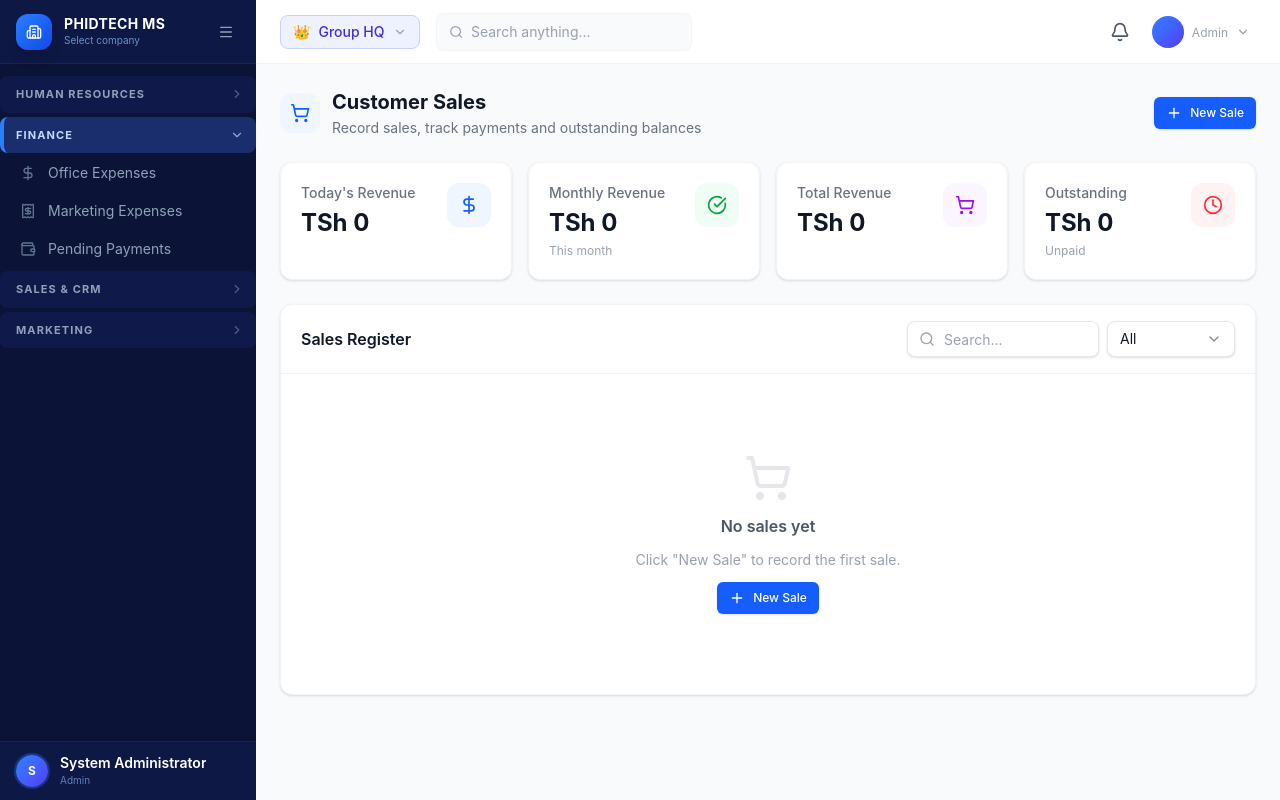
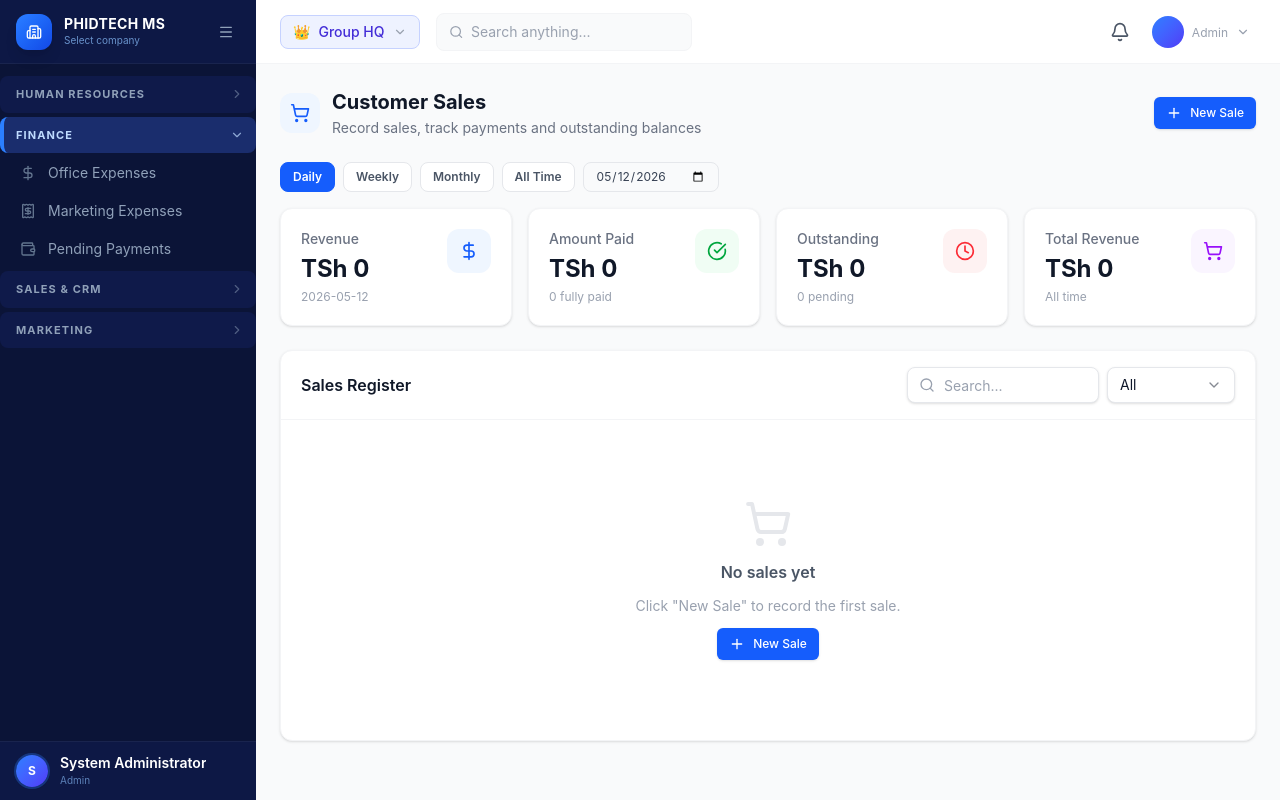
Before and after one commit to PHIDTECH/phidtechstaff, a Next.js app: page /accounting/sales in a window 1280 px wide. Built offline with nearby package versions, Linux system fonts and the light colour scheme.

Commit message:
fix: exclude resigned from attendance, office expense role checks, sales date filter, dashboard loading, dedup users API

```diff
--- a/app/accounting/office-expenses/page.tsx
+++ b/app/accounting/office-expenses/page.tsx
@@ -162,8 +162,8 @@ export default function OfficeExpensesPage() {
   const _op = (session?.position ?? "").toLowerCase();
   const GROUP_ROLES_OE = ["group_ceo","group_cfo","group_manager","group_controller","group_hr","group_auditor","group_legal","group_it","group_accountant"];
   const isGroupUser  = session?.companyId === "group" || GROUP_ROLES_OE.includes(_or) || GROUP_ROLES_OE.includes(_op);
-  const isOEManager    = _or === "manager"    || _op === "manager"    || _or === "group_manager" || _op === "group_manager" || _op === "general manager" || _or === "general manager";
-  const isOECEO        = session?.isSuperAdmin || _or === "admin" || _op === "admin" || _or === "group_ceo" || _op === "group_ceo";
+  const isOEManager    = _op.includes("manager") || _or.includes("manager") || _op.includes("general manager") || _or === "group_manager";
+  const isOECEO        = session?.isSuperAdmin || _or === "admin" || _op === "admin" || _or.includes("ceo") || _op.includes("ceo");
   const isOEAccountant = _or === "accountant" || _op === "accountant" || _or === "group_cfo" || _op === "group_cfo" || _or === "group_accountant" || _op === "group_accountant";
   const canManage = session?.isSuperAdmin || isGroupUser || isOEManager || isOECEO || isOEAccountant;
 
--- a/app/accounting/sales/page.tsx
+++ b/app/accounting/sales/page.tsx
@@ -73,7 +73,9 @@ export default function AccountingSalesPage() {
   const [selCustomer, setSelCustomer] = useState<Customer | null>(null);
   const [custSearch, setCustSearch]   = useState("");
 
-  const [loading, setLoading] = useState(true);
+  const [loading, setLoading]       = useState(true);
+  const [statPeriod, setStatPeriod] = useState<"daily"|"weekly"|"monthly"|"all">("daily");
+  const [statDate, setStatDate]     = useState(new Date().toISOString().slice(0,10));
 
   const reload = async () => {
     const sess = lsGet<Session>(SESSION_KEY, null as never);
@@ -158,6 +160,22 @@ export default function AccountingSalesPage() {
   const totalPaid = coSales.reduce((s,e) => s + e.paid, 0);
   const dailyRev  = coSales.filter(s => s.date === today).reduce((s,e) => s + e.amount, 0);
   const monthRev  = coSales.filter(s => s.date.startsWith(thisMonth)).reduce((s,e) => s + e.amount, 0);
+
+  const getWeekStart = (d: string) => {
+    const dt = new Date(d); dt.setDate(dt.getDate() - dt.getDay() + 1); return dt.toISOString().slice(0,10);
+  };
+  const getWeekEnd = (d: string) => {
+    const dt = new Date(d); dt.setDate(dt.getDate() - dt.getDay() + 7); return dt.toISOString().slice(0,10);
+  };
+  const periodSales = coSales.filter(s => {
+    if (statPeriod === "daily")   return s.date === statDate;
+    if (statPeriod === "weekly")  return s.date >= getWeekStart(statDate) && s.date <= getWeekEnd(statDate);
+    if (statPeriod === "monthly") return s.date.startsWith(statDate.slice(0,7));
+    return true;
+  });
+  const periodRev  = periodSales.reduce((s,e) => s + e.amount, 0);
+  const periodPaid = periodSales.reduce((s,e) => s + e.paid, 0);
+  const periodOut  = periodRev - periodPaid;
 
   const save = async (list: Sale[]) => {
     setSales(list);
@@ -289,11 +307,32 @@ ${s.notes?`<p style="font-size:11px;color:#6b7280;margin-top:10px">Note: ${s.not
         }
       />
 
+      {/* Period filter */}
+      <div className="flex flex-wrap items-center gap-2 mb-4">
+        {(["daily","weekly","monthly","all"] as const).map(p => (
+          <button key={p} onClick={() => setStatPeriod(p)}
+            className={`px-3 py-1.5 rounded-lg text-xs font-semibold border transition-colors ${
+              statPeriod === p ? "bg-blue-600 text-white border-blue-600" : "bg-white text-gray-600 border-gray-200 hover:bg-gray-50"
+            }`}>
+            {p === "daily" ? "Daily" : p === "weekly" ? "Weekly" : p === "monthly" ? "Monthly" : "All Time"}
+          </button>
+        ))}
+        {statPeriod !== "all" && (
+          <input type={statPeriod === "monthly" ? "month" : "date"}
+            value={statPeriod === "monthly" ? statDate.slice(0,7) : statDate}
+            onChange={e => setStatDate(statPeriod === "monthly" ? e.target.value + "-01" : e.target.value)}
+            className="border border-gray-200 rounded-lg px-3 py-1.5 text-xs text-gray-700 focus:outline-none focus:ring-2 focus:ring-blue-300" />
+        )}
+      </div>
+
       <div className="grid grid-cols-2 lg:grid-cols-4 gap-4 mb-6">
-        <StatCard title="Today&apos;s Revenue" value={formatCurrency(dailyRev)}   icon={DollarSign}   iconBg="bg-blue-50"   iconColor="text-blue-600" />
-        <StatCard title="Monthly Revenue"  value={formatCurrency(monthRev)}   icon={CheckCircle}  iconBg="bg-green-50"  iconColor="text-green-600"  subtitle="This month" />
-        <StatCard title="Total Revenue"    value={formatCurrency(totalRev)}   icon={ShoppingCart} iconBg="bg-purple-50" iconColor="text-purple-600" />
-        <StatCard title="Outstanding"      value={formatCurrency(totalRev - totalPaid)} icon={Clock} iconBg="bg-red-50"    iconColor="text-red-500"    subtitle="Unpaid" />
+        <StatCard title="Revenue" value={formatCurrency(periodRev)} icon={DollarSign} iconBg="bg-blue-50" iconColor="text-blue-600"
+          subtitle={statPeriod === "daily" ? statDate : statPeriod === "weekly" ? `${getWeekStart(statDate)} – ${getWeekEnd(statDate)}` : statPeriod === "monthly" ? statDate.slice(0,7) : "All time"} />
+        <StatCard title="Amount Paid" value={formatCurrency(periodPaid)} icon={CheckCircle} iconBg="bg-green-50" iconColor="text-green-600"
+          subtitle={`${periodSales.filter(s=>s.status==="paid").length} fully paid`} />
+        <StatCard title="Outstanding" value={formatCurrency(periodOut)} icon={Clock} iconBg="bg-red-50" iconColor="text-red-500"
+          subtitle={`${periodSales.filter(s=>s.status!=="paid").length} pending`} />
+        <StatCard title="Total Revenue" value={formatCurrency(totalRev)} icon={ShoppingCart} iconBg="bg-purple-50" iconColor="text-purple-600" subtitle="All time" />
       </div>
 
       <div className="bg-white rounded-xl border border-gray-100 shadow-sm overflow-hidden">
--- a/app/api/users/route.ts
+++ b/app/api/users/route.ts
@@ -34,6 +34,11 @@ export async function POST(req: NextRequest) {
     // Check duplicate email
     if (users.find((u) => u.email.toLowerCase() === body.email?.toLowerCase())) {
       return NextResponse.json({ error: "Email already in use." }, { status: 409 });
+    }
+    // Check duplicate name within same company
+    const nameLower = (body.name ?? "").trim().toLowerCase();
+    if (nameLower && users.find(u => u.name.trim().toLowerCase() === nameLower && u.companyId === body.companyId)) {
+      return NextResponse.json({ error: "A staff member with this name already exists in this company." }, { status: 409 });
     }
 
     const newUser: StaffUser = {
@@ -77,6 +82,40 @@ export async function PUT(req: NextRequest) {
   }
 }
 
+// PATCH /api/users?action=dedup — remove exact-name duplicates, keep the one with non-generic position
+export async function PATCH(req: NextRequest) {
+  try {
+    const { searchParams } = new URL(req.url);
+    if (searchParams.get("action") === "dedup") {
+      const users = readDb<StaffUser[]>("users", []);
+      const seen = new Map<string, StaffUser>();
+      const GENERIC = ["general staff", "staff", ""];
+      const keep: StaffUser[] = [];
+      for (const u of users) {
+        const key = u.name.trim().toLowerCase() + "__" + u.companyId;
+        const existing = seen.get(key);
+        if (!existing) {
+          seen.set(key, u); keep.push(u);
+        } else {
+          const existPos = (existing.position ?? "").toLowerCase();
+          const thisPos  = (u.position ?? "").toLowerCase();
+          if (GENERIC.includes(existPos) && !GENERIC.includes(thisPos)) {
+            keep.splice(keep.indexOf(existing), 1, u);
+            seen.set(key, u);
+          }
+        }
+      }
+      const removed = users.length - keep.length;
+      writeDb("users", keep);
+      return NextResponse.json({ removed, total: keep.length });
+    }
+    return NextResponse.json({ error: "Unknown action." }, { status: 400 });
+  } catch (err) {
+    console.error("PATCH /api/users error:", err);
+    return NextResponse.json({ error: "Server error." }, { status: 500 });
+  }
+}
+
 export async function DELETE(req: NextRequest) {
   try {
     const { searchParams } = new URL(req.url);
--- a/app/attendance/page.tsx
+++ b/app/attendance/page.tsx
@@ -211,12 +211,12 @@ export default function AttendancePage() {
   const isBranchManager = !!session && !session.isSuperAdmin && !!session.branchId &&
     (session.role === "branch_manager" || (session.position ?? "").toLowerCase().includes("branch manager"));
 
-  // Dialog: show ALL non-inactive staff — if cid is resolved filter by it, otherwise show everyone so dialog is never empty
+  // Dialog: show ALL active staff only (exclude inactive and resigned)
   const allCompanyStaff = staff.length === 0
     ? []
     : cid
-      ? staff.filter(u => u.companyId === cid && u.status !== "inactive")
-      : staff.filter(u => u.status !== "inactive");
+      ? staff.filter(u => u.companyId === cid && u.status !== "inactive" && u.status !== "resigned")
+      : staff.filter(u => u.status !== "inactive" && u.status !== "resigned");
   // Exclude CEO/admin from both table and dialog
   const trackedStaff = allCompanyStaff.filter(u => {
     const p = (u.position ?? "").toLowerCase();
```
Also changed, not shown: app/dashboard/page.tsx (+8 -0 lines), app/users/page.tsx (+23 -3 lines).
